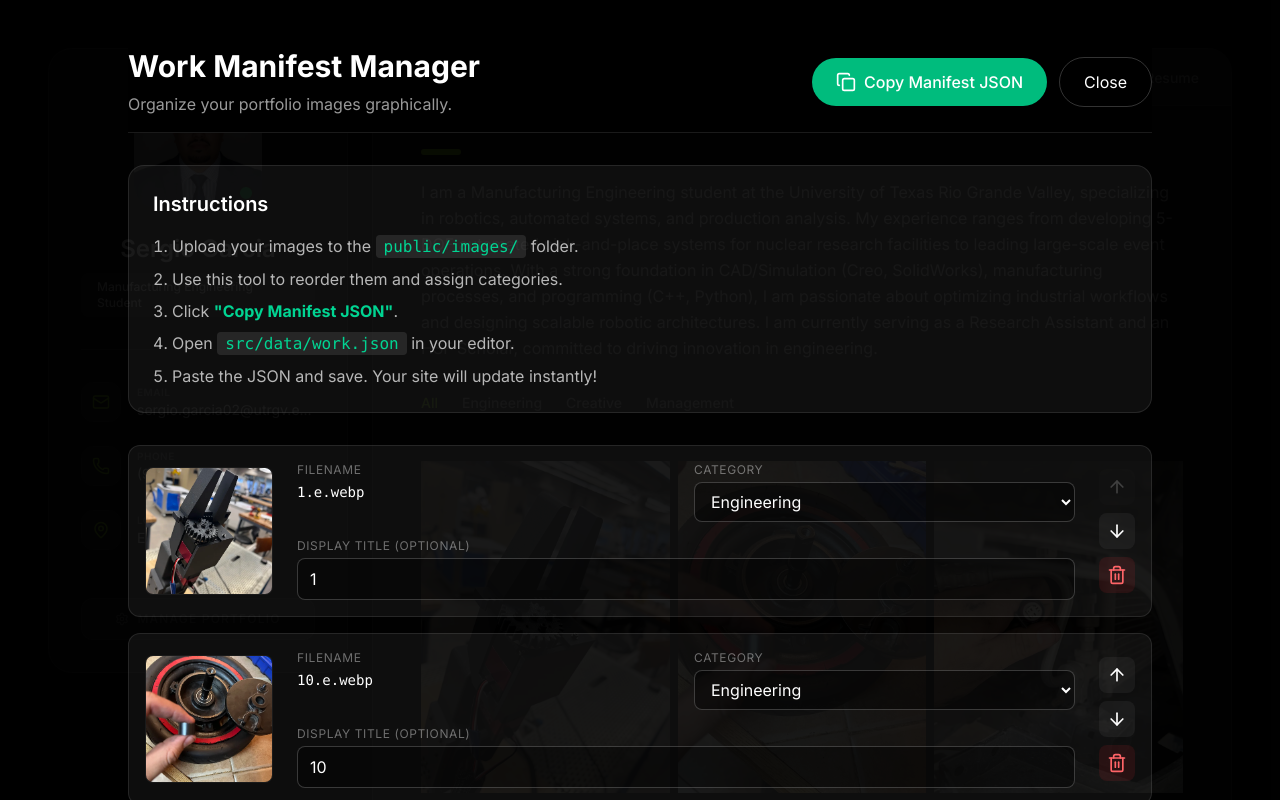
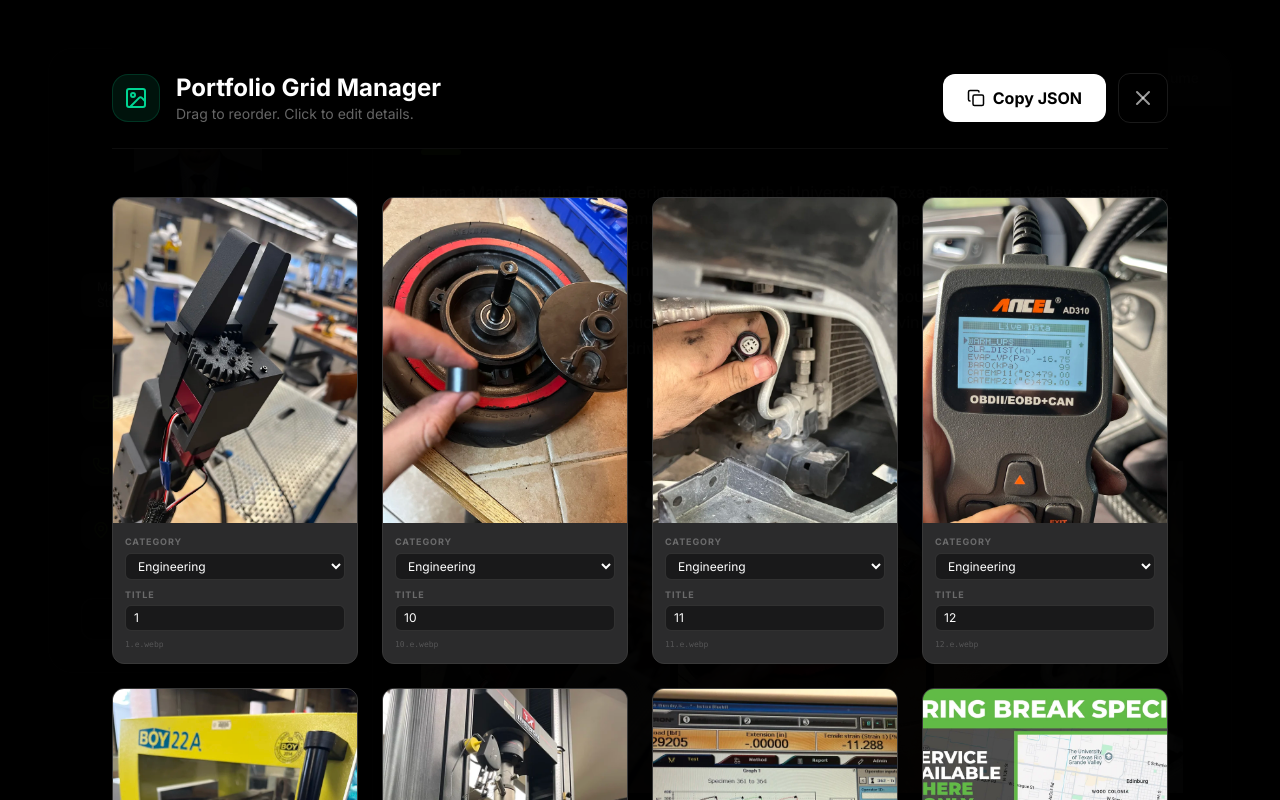
Before and after one commit to sergio-garcia7743/portfolio, a React (Vite) app: page / in a window 1280 px wide. Both pictures are taken after a click on the button "MANAGE PORTFOLIO". Shown: the top 800 px of the page. Built offline with nearby package versions, Linux system fonts and the light colour scheme.

Commit message:
Update ManageWork.tsx

```diff
--- a/src/components/ManageWork.tsx
+++ b/src/components/ManageWork.tsx
@@ -1,5 +1,29 @@
 import React, { useState, useEffect } from 'react';
-import { Save, Trash2, ArrowUp, ArrowDown, Image as ImageIcon, Check, Copy } from 'lucide-react';
+import {
+  Trash2,
+  Image as ImageIcon,
+  Check,
+  Copy,
+  GripVertical,
+  X
+} from 'lucide-react';
+import {
+  DndContext,
+  closestCenter,
+  KeyboardSensor,
+  PointerSensor,
+  useSensor,
+  useSensors,
+  DragEndEvent
+} from '@dnd-kit/core';
+import {
+  arrayMove,
+  SortableContext,
+  sortableKeyboardCoordinates,
+  rectSortingStrategy,
+  useSortable
+} from '@dnd-kit/sortable';
+import { CSS } from '@dnd-kit/utilities';
 
 interface WorkItem {
   filename: string;
@@ -12,6 +36,98 @@ interface ManageWorkProps {
   currentManifest: WorkItem[];
 }
 
+interface SortableItemProps {
+  id: string;
+  item: WorkItem;
+  onUpdate: (updates: Partial<WorkItem>) => void;
+  onRemove: () => void;
+}
+
+function SortableItem({ id, item, onUpdate, onRemove }: SortableItemProps) {
+  const {
+    attributes,
+    listeners,
+    setNodeRef,
+    transform,
+    transition,
+    isDragging
+  } = useSortable({ id });
+
+  const style = {
+    transform: CSS.Transform.toString(transform),
+    transition,
+    zIndex: isDragging ? 100 : 1,
+    opacity: isDragging ? 0.5 : 1,
+  };
+
+  return (
+    <div
+      ref={setNodeRef}
+      style={style}
+      className="relative group bg-[#2b2b2c] border border-[#383838] rounded-xl overflow-hidden flex flex-col"
+    >
+      {/* Drag Handle Overlay */}
+      <div
+        {...attributes}
+        {...listeners}
+        className="absolute top-2 left-2 z-10 p-1.5 bg-black/60 rounded-lg text-white/40 hover:text-white cursor-grab active:cursor-grabbing opacity-0 group-hover:opacity-100 transition-opacity"
+      >
+        <GripVertical size={16} />
+      </div>
+
+      {/* Delete Button */}
+      <button
+        onClick={(e) => {
+          e.stopPropagation();
+          onRemove();
+        }}
+        className="absolute top-2 right-2 z-10 p-1.5 bg-red-500/80 hover:bg-red-500 rounded-lg text-white opacity-0 group-hover:opacity-100 transition-opacity"
+      >
+        <Trash2 size={16} />
+      </button>
+
+      {/* Image Container */}
+      <div className="aspect-[3/4] overflow-hidden bg-black">
+        <img
+          src={`./images/${item.filename}`}
+          alt={item.filename}
+          className="w-full h-full object-cover"
+          referrerPolicy="no-referrer"
+        />
+      </div>
+
+      {/* Details Area */}
+      <div className="p-3 space-y-2">
+        <div className="flex flex-col gap-1">
+          <label className="text-[9px] uppercase tracking-widest text-white/30 font-bold">Category</label>
+          <select
+            value={item.category}
+            onChange={(e) => onUpdate({ category: e.target.value })}
+            className="w-full bg-black/40 border border-white/10 rounded-md px-2 py-1 text-xs text-white focus:outline-none focus:border-emerald-500/50 transition-all"
+          >
+            <option value="Engineering">Engineering</option>
+            <option value="Creative">Creative</option>
+            <option value="Management">Management</option>
+          </select>
+        </div>
+        <div className="flex flex-col gap-1">
+          <label className="text-[9px] uppercase tracking-widest text-white/30 font-bold">Title</label>
+          <input
+            type="text"
+            value={item.title || ''}
+            onChange={(e) => onUpdate({ title: e.target.value })}
+            placeholder="No title..."
+            className="w-full bg-black/40 border border-white/10 rounded-md px-2 py-1 text-xs text-white focus:outline-none focus:border-emerald-500/50 transition-all"
+          />
+        </div>
+        <div className="text-[8px] font-mono text-white/20 truncate mt-1">
+          {item.filename}
+        </div>
+      </div>
+    </div>
+  );
+}
+
 export default function ManageWork({ onClose, currentManifest }: ManageWorkProps) {
   // Scan for all images in the public/images folder
   const imageModules = import.meta.glob('../../public/images/*.webp', { eager: true });
@@ -19,6 +135,17 @@ export default function ManageWork({ onClose, currentManifest }: ManageWorkProps
 
   const [items, setItems] = useState<WorkItem[]>([]);
   const [copySuccess, setCopySuccess] = useState(false);
+
+  const sensors = useSensors(
+    useSensor(PointerSensor, {
+      activationConstraint: {
+        distance: 8,
+      },
+    }),
+    useSensor(KeyboardSensor, {
+      coordinateGetter: sortableKeyboardCoordinates,
+    })
+  );
 
   useEffect(() => {
     // Merge current manifest with newly detected files
@@ -34,13 +161,16 @@ export default function ManageWork({ onClose, currentManifest }: ManageWorkProps
     setItems([...currentManifest, ...newItems]);
   }, [currentManifest]);
 
-  const moveItem = (index: number, direction: 'up' | 'down') => {
-    const newItems = [...items];
-    const targetIndex = direction === 'up' ? index - 1 : index + 1;
-    if (targetIndex < 0 || targetIndex >= items.length) return;
+  const handleDragEnd = (event: DragEndEvent) => {
+    const { active, over } = event;
 
-    [newItems[index], newItems[targetIndex]] = [newItems[targetIndex], newItems[index]];
-    setItems(newItems);
+    if (over && active.id !== over.id) {
+      setItems((items) => {
+        const oldIndex = items.findIndex((i) => i.filename === active.id);
+        const newIndex = items.findIndex((i) => i.filename === over.id);
+        return arrayMove(items, oldIndex, newIndex);
+      });
+    }
   };
 
   const updateItem = (index: number, updates: Partial<WorkItem>) => {
@@ -50,7 +180,7 @@ export default function ManageWork({ onClose, currentManifest }: ManageWorkProps
   };
 
   const removeItem = (index: number) => {
-    if (confirm('Are you sure you want to remove this from the manifest? (The file will still exist in your folder)')) {
+    if (confirm('Remove from manifest?')) {
       setItems(items.filter((_, i) => i !== index));
     }
   };
@@ -63,120 +193,80 @@ export default function ManageWork({ onClose, currentManifest }: ManageWorkProps
   };
 
   return (
-    <div className="fixed inset-0 bg-black/95 z-[100] overflow-y-auto p-4 md:p-8">
-      <div className="max-w-5xl mx-auto">
-        <div className="flex flex-col md:flex-row md:items-center justify-between gap-4 mb-8 sticky top-0 bg-black/95 py-4 z-10 border-b border-white/10">
-          <div>
-            <h1 className="text-3xl font-bold text-white mb-2">Work Manifest Manager</h1>
-            <p className="text-white/60">Organize your portfolio images graphically.</p>
+    <div className="fixed inset-0 bg-black/98 z-[100] overflow-y-auto">
+      <div className="max-w-6xl mx-auto p-4 md:p-12">
+
+        {/* Header */}
+        <div className="flex flex-col md:flex-row md:items-center justify-between gap-6 mb-12 sticky top-0 bg-black/98 py-6 z-20 border-b border-white/5">
+          <div className="flex items-center gap-4">
+            <div className="w-12 h-12 bg-emerald-500/10 border border-emerald-500/20 rounded-2xl flex items-center justify-center text-emerald-400">
+              <ImageIcon size={24} />
+            </div>
+            <div>
+              <h1 className="text-2xl font-bold text-white">Portfolio Grid Manager</h1>
+              <p className="text-white/40 text-sm">Drag to reorder. Click to edit details.</p>
+            </div>
           </div>
+
           <div className="flex items-center gap-3">
             <button
               onClick={generateJSON}
-              className="flex items-center gap-2 bg-emerald-500 hover:bg-emerald-600 text-white px-6 py-3 rounded-full font-medium transition-all"
+              className="flex items-center gap-2 bg-white text-black px-6 py-3 rounded-xl font-bold hover:bg-emerald-400 transition-all active:scale-95"
             >
-              {copySuccess ? <Check size={20} /> : <Copy size={20} />}
-              {copySuccess ? 'Copied!' : 'Copy Manifest JSON'}
+              {copySuccess ? <Check size={18} /> : <Copy size={18} />}
+              {copySuccess ? 'Copied!' : 'Copy JSON'}
             </button>
             <button
               onClick={onClose}
-              className="px-6 py-3 rounded-full border border-white/20 text-white hover:bg-white/10 transition-all"
+              className="p-3 rounded-xl border border-white/10 text-white/60 hover:text-white hover:bg-white/5 transition-all"
             >
-              Close
+              <X size={24} />
             </button>
           </div>
         </div>
 
-        <div className="bg-white/5 rounded-2xl p-6 mb-8 border border-white/10">
-          <h2 className="text-xl font-semibold text-white mb-4">Instructions</h2>
-          <ol className="list-decimal list-inside text-white/70 space-y-2">
-            <li>Upload your images to the <code className="bg-white/10 px-2 py-0.5 rounded text-emerald-400">public/images/</code> folder.</li>
-            <li>Use this tool to reorder them and assign categories.</li>
-            <li>Click <span className="text-emerald-400 font-bold">"Copy Manifest JSON"</span>.</li>
-            <li>Open <code className="bg-white/10 px-2 py-0.5 rounded text-emerald-400">src/data/work.json</code> in your editor.</li>
-            <li>Paste the JSON and save. Your site will update instantly!</li>
-          </ol>
+        {/* Grid Area */}
+        <DndContext
+          sensors={sensors}
+          collisionDetection={closestCenter}
+          onDragEnd={handleDragEnd}
+        >
+          <SortableContext
+            items={items.map(i => i.filename)}
+            strategy={rectSortingStrategy}
+          >
+            <div className="grid grid-cols-2 md:grid-cols-3 lg:grid-cols-4 gap-4 md:gap-6">
+              {items.map((item, index) => (
+                <SortableItem
+                  key={item.filename}
+                  id={item.filename}
+                  item={item}
+                  onUpdate={(updates) => updateItem(index, updates)}
+                  onRemove={() => removeItem(index)}
+                />
+              ))}
+
+              {/* Empty State */}
+              {items.length === 0 && (
+                <div className="col-span-full py-32 text-center border-2 border-dashed border-white/5 rounded-3xl">
+                  <ImageIcon className="mx-auto mb-4 text-white/10" size={48} />
+                  <p className="text-white/30">No images found in <code className="text-white/50">public/images/</code></p>
+                </div>
+              )}
+            </div>
+          </SortableContext>
+        </DndContext>
+
+        {/* Footer Instructions */}
+        <div className="mt-20 p-8 bg-white/5 rounded-3xl border border-white/10 text-center max-w-2xl mx-auto">
+          <h2 className="text-white font-bold mb-4">How to save your changes</h2>
+          <p className="text-white/60 text-sm leading-relaxed mb-6">
+            1. Reorder your grid by dragging the handles.<br/>
+            2. Assign categories and titles to each item.<br/>
+            3. Click <span className="text-emerald-400 font-bold">"Copy JSON"</span> above.<br/>
+            4. Paste the content into <code className="bg-black px-2 py-1 rounded text-emerald-400">src/data/work.json</code>.
+          </p>
         </div>
-
-        <div className="grid gap-4">
-          {items.map((item, index) => (
-            <div
-              key={item.filename}
-              className="bg-white/5 border border-white/10 rounded-xl p-4 flex flex-col md:flex-row items-center gap-6 group hover:border-white/30 transition-all"
-            >
-              <div className="relative w-32 h-32 flex-shrink-0 bg-black rounded-lg overflow-hidden border border-white/10">
-                <img
-                  src={`./images/${item.filename}`}
-                  alt={item.filename}
-                  className="w-full h-full object-cover"
-                  referrerPolicy="no-referrer"
-                />
-              </div>
-
-              <div className="flex-grow grid grid-cols-1 md:grid-cols-2 gap-4 w-full">
-                <div>
-                  <label className="block text-xs uppercase tracking-wider text-white/40 mb-1">Filename</label>
-                  <div className="text-white font-mono text-sm truncate">{item.filename}</div>
-                </div>
-                <div>
-                  <label className="block text-xs uppercase tracking-wider text-white/40 mb-1">Category</label>
-                  <select
-                    value={item.category}
-                    onChange={(e) => updateItem(index, { category: e.target.value })}
-                    className="w-full bg-black/40 border border-white/20 rounded-lg px-3 py-2 text-white focus:outline-none focus:border-emerald-500 transition-all"
-                  >
-                    <option value="Engineering">Engineering</option>
-                    <option value="Creative">Creative</option>
-                    <option value="Management">Management</option>
-                  </select>
-                </div>
-                <div className="md:col-span-2">
-                  <label className="block text-xs uppercase tracking-wider text-white/40 mb-1">Display Title (Optional)</label>
-                  <input
-                    type="text"
-                    value={item.title || ''}
-                    onChange={(e) => updateItem(index, { title: e.target.value })}
-                    placeholder="Enter a title for this piece..."
-                    className="w-full bg-black/40 border border-white/20 rounded-lg px-3 py-2 text-white focus:outline-none focus:border-emerald-500 transition-all"
-                  />
-                </div>
-              </div>
-
-              <div className="flex md:flex-col gap-2">
-                <button
-                  onClick={() => moveItem(index, 'up')}
-                  disabled={index === 0}
-                  className="p-2 rounded-lg bg-white/5 hover:bg-white/10 text-white disabled:opacity-20 transition-all"
-                  title="Move Up"
-                >
-                  <ArrowUp size={20} />
-                </button>
-                <button
-                  onClick={() => moveItem(index, 'down')}
-                  disabled={index === items.length - 1}
-                  className="p-2 rounded-lg bg-white/5 hover:bg-white/10 text-white disabled:opacity-20 transition-all"
-                  title="Move Down"
-                >
-                  <ArrowDown size={20} />
-                </button>
-                <button
-                  onClick={() => removeItem(index)}
-                  className="p-2 rounded-lg bg-red-500/10 hover:bg-red-500/20 text-red-400 transition-all"
-                  title="Remove from Manifest"
-                >
-                  <Trash2 size={20} />
-                </button>
-              </div>
-            </div>
-          ))}
-        </div>
-
-        {items.length === 0 && (
-          <div className="text-center py-20 bg-white/5 rounded-3xl border border-dashed border-white/20">
-            <ImageIcon className="mx-auto mb-4 text-white/20" size={48} />
-            <p className="text-white/40">No images detected in <code className="text-white/60">public/images/</code></p>
-          </div>
-        )}
       </div>
     </div>
   );
```
